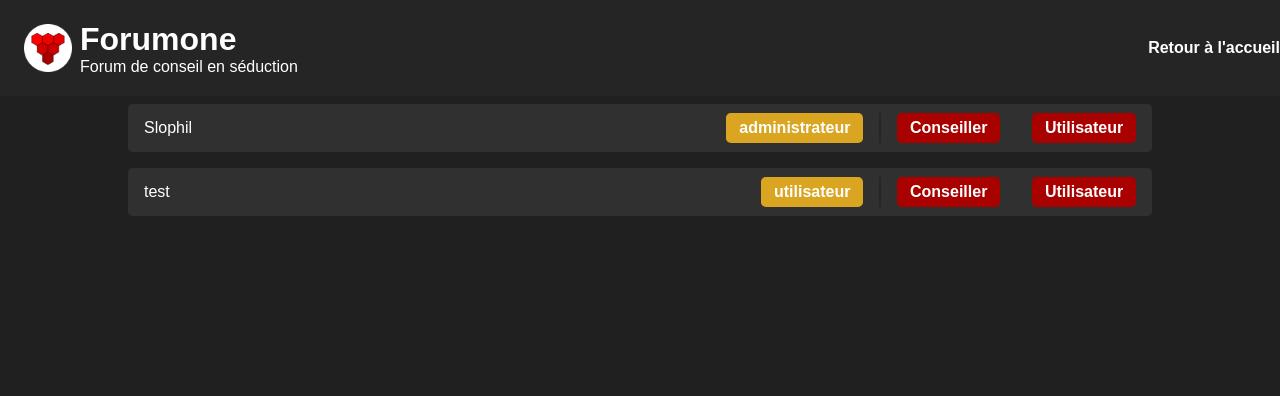
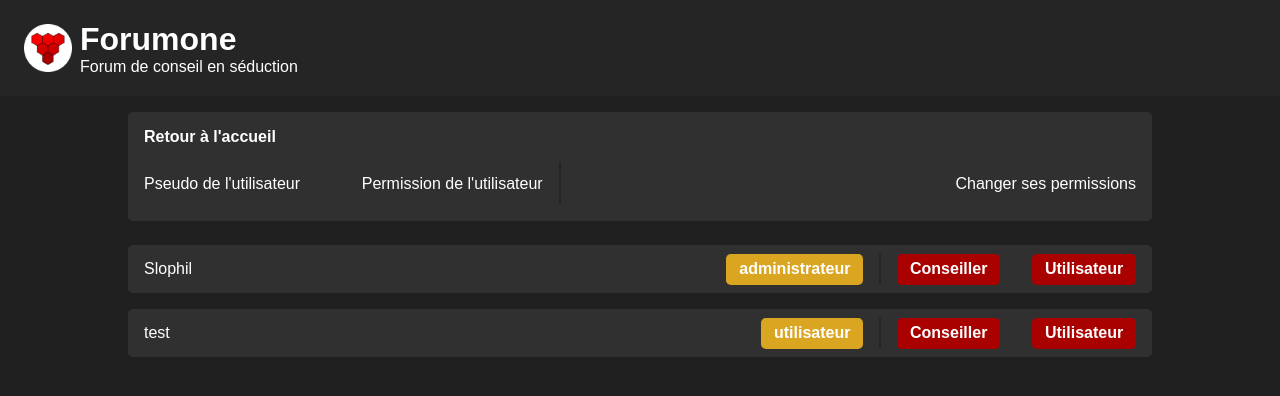
Before and after one commit to vraiSlophil/forum, a PHP site: page /admin.php in a window 1280 px wide. Shown: the top 396 px of the page. Run offline with PHP 8.4, Linux system fonts and the light colour scheme; data comes from the database, SQL or seed files in the repository.

Commit message:
LAST COMMIT

```diff
--- a/admin.php
+++ b/admin.php
@@ -1,7 +1,5 @@
 <!DOCTYPE html>
 <?php
-error_reporting(E_ALL);
-ini_set("display_errors", 1);
 session_start();
 
 include_once "app/database.php";
@@ -65,10 +63,27 @@ if ($permission == "administrateur" && $connected) {
                 <p id="header__head__title__sub_title">Forum de conseil en séduction</p>
             </div>
         </div>
-        <a href="index.php" id="register_form__home">
+    </header>
+    <section id="users__head">
+        <a href="index.php" id="users__head__home">
             Retour à l'accueil
         </a>
-    </header>
+        <div id="users__head__content">
+            <div id="users__head__content__infos">
+                <p id="users__head__content__infos__pseudo">
+                    Pseudo de l'utilisateur
+                </p>
+                <p id="users__head__content__infos__permission">
+                    Permission de l'utilisateur
+                </p>
+            </div>
+            <div id="users__head__content__actions">
+                <p id="users__head__actions__content__permission">
+                    Changer ses permissions
+                </p>
+            </div>
+        </div>
+    </section>
     <section id="users__list">
         <?php foreach(allUsers() as $values) { ?>
             <div id="users__list__element">
--- a/css/style.css
+++ b/css/style.css
@@ -82,6 +82,7 @@ body {
 
 #header__links > a,
 #header__user__name__log_out_link,
+#messages__list__element__like_form,
 #header__user__name__admin_link,
 #new_subject__formu__form__submit,
 #subjects__more_sub > input,
@@ -120,7 +121,8 @@ body {
     margin: unset;
 }
 
-#header__user__name__log_out_link {
+#header__user__name__log_out_link,
+#messages__list__element__like_form {
     padding: 0.7em;
 }
 
@@ -129,7 +131,8 @@ body {
     margin-left: unset;
 }
 
-#header__user__name__log_out_link__image {
+#header__user__name__log_out_link__image,
+#messages__list__element__like_form__image {
     height: 1.2em;
     filter: invert(1);
 }
@@ -142,7 +145,8 @@ body {
 #messages,
 #new_subject {
     padding: 2em 0;
-    width: 50%;
+    min-width: 50%;
+    width: max-content;
     margin: 2em auto 0 auto;
     background-color: #252525;
     display: flex;
@@ -167,7 +171,7 @@ body {
 }
 
 #messages__subject_title {
-    padding-bottom: 1em;
+    padding: 0 1em 1em 1em;
     border-bottom: 0.15em solid #303030;
     width: 100%;
     text-align: center;
@@ -175,7 +179,8 @@ body {
 
 #messages__list__element,
 #subjects__list__element,
-#users__list__element {
+#users__list__element,
+#users__head {
     width: 80%;
     display: flex;
     align-items: center;
@@ -184,6 +189,39 @@ body {
     background-color: #303030;
     margin: 0.5em 0;
     border-radius: 0.3em;
+}
+
+#users__head {
+    margin: 1em auto;
+    flex-direction: column;
+}
+
+#users__head__home,
+#users__head__content {
+    width: 100%;
+}
+
+#users__head__home {
+    padding: 1em 0 0 1em;
+}
+
+#users__head__content,
+#users__head__content__infos {
+    display: flex;
+    justify-content: space-between;
+    align-items: center;
+    flex-direction: row;
+}
+
+#users__head__content {
+    padding: 1em;
+}
+
+#users__head__content__infos {
+    padding: 0 1em 0 0;
+    width: 42%;
+    border-right: 0.15em solid #252525;
+    height: calc(3em*0.9);
 }
 
 #messages__list__element__delete,
@@ -397,3 +435,15 @@ body {
     cursor: unset;
     background-color: goldenrod;
 }
+
+#messages__list__element__like_form,
+#messages__list__element__like_form__like {
+    display: flex;
+    justify-content: center;
+    align-items: center;
+}
+
+#messages__list__element__like_form__like {
+    height: 100%;
+    margin-right: 0.8em;
+}
--- a/index.php
+++ b/index.php
@@ -1,7 +1,5 @@
 <!DOCTYPE html>
 <?php
-error_reporting(E_ALL);
-ini_set("display_errors", 1);
 session_start();
 
 include_once "app/database.php";
@@ -24,7 +22,7 @@ if (isset($_SESSION["login"])) {
 if (isset($_POST["delete_id_subject"])) {
     $idsbjct = $_POST["delete_id_subject"];
     $idauteur = getSubjectAuteur($idsbjct)[0][0];
-    if ($idauteur == $_SESSION["login"] || $rights) {
+    if ($idauteur == $_SESSION["login"] || ($permission == "moderateur" || $permission == "administrateur")) {
         deleteSubject($idsbjct);
         header("Location: index.php");
         exit();
--- a/login.php
+++ b/login.php
@@ -1,7 +1,5 @@
 <!DOCTYPE html>
 <?php
-error_reporting(E_ALL);
-ini_set("display_errors", 1);
 session_start();
 ?>
 <html lang="fr">
--- a/register.php
+++ b/register.php
@@ -1,7 +1,5 @@
 <!DOCTYPE html>
 <?php
-error_reporting(E_ALL);
-ini_set("display_errors", 1);
 session_start();
 ?>
 <html lang="fr">
```
Also changed, not shown: script.php (deleted, +0 -11 lines), subject.php (+14 -33 lines), img/like.png (added).
